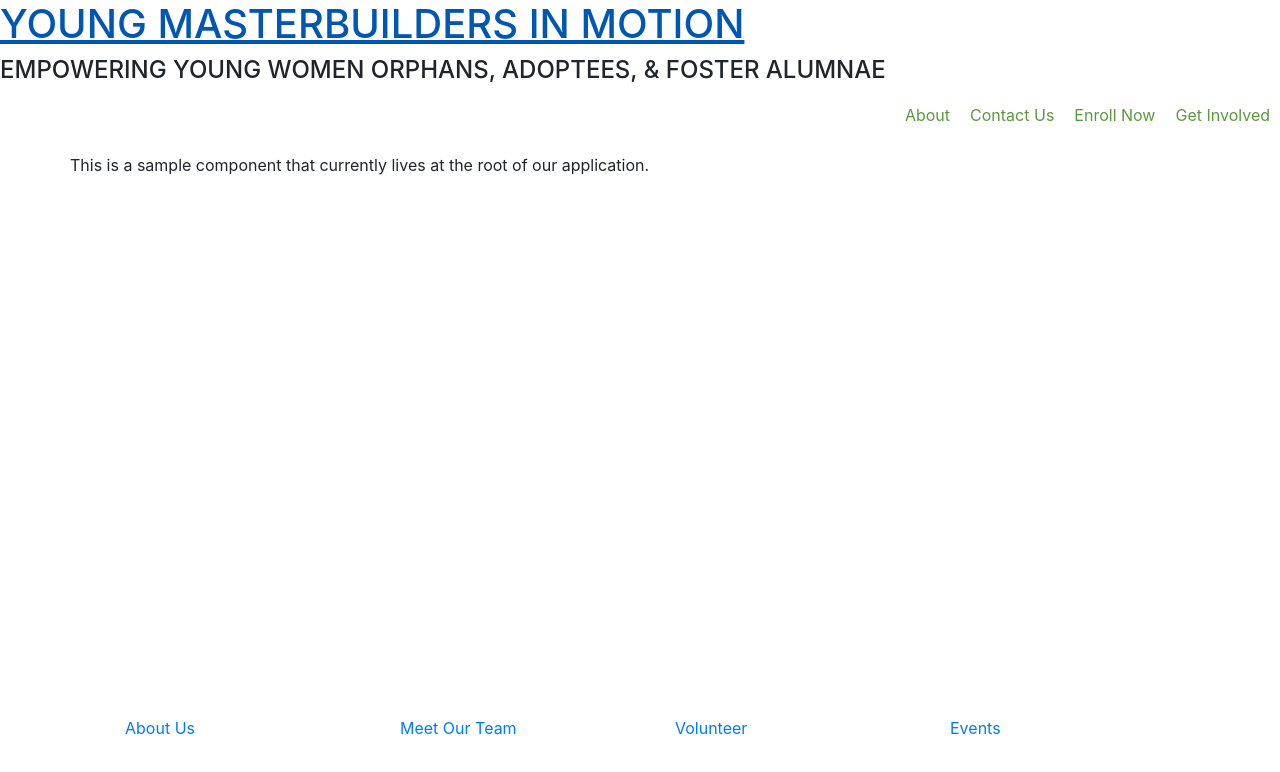
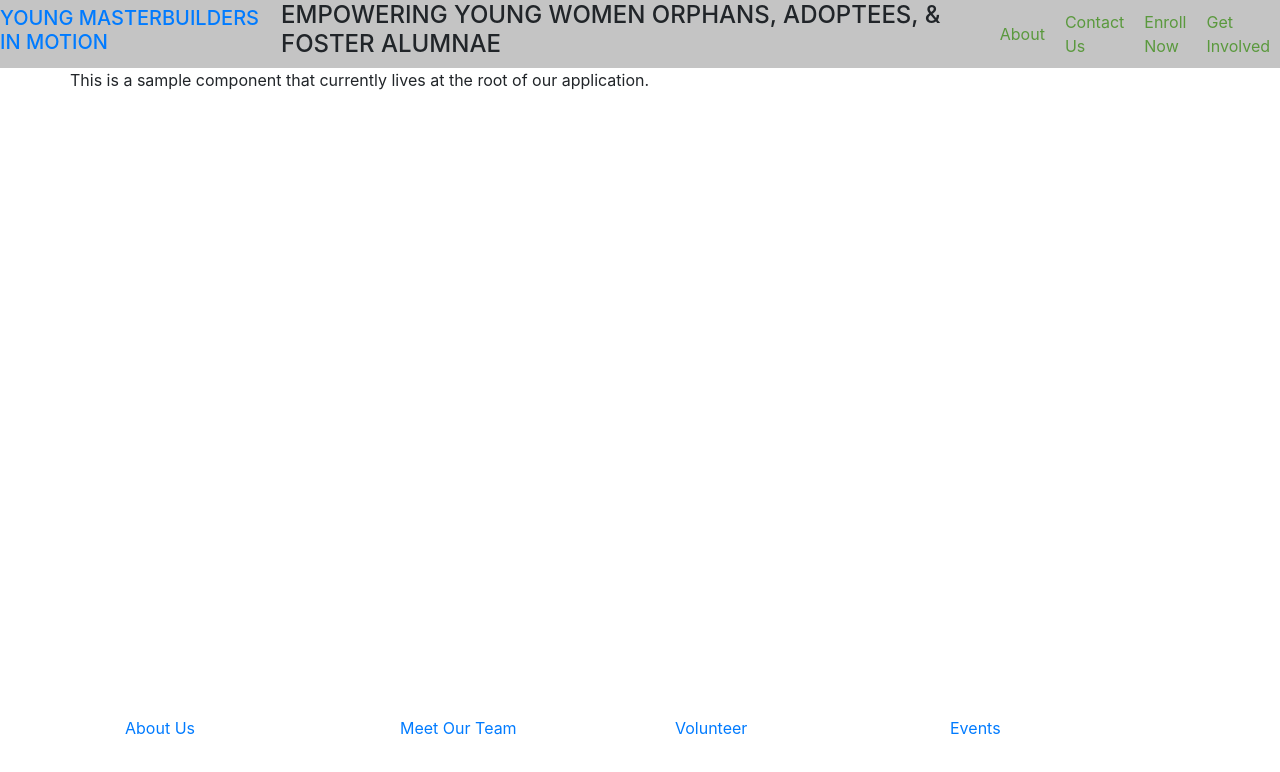
Before and after one commit to the-difference-engine/ymim, a React (Create React App) app in the folder frontend/: page / in a window 1280 px wide. Shown: the top 772 px of the page. Built offline with nearby package versions, Linux system fonts and the light colour scheme.

Commit message:
styled header slightly

```diff
--- a/frontend/src/components/Header/Header.css
+++ b/frontend/src/components/Header/Header.css
@@ -1,12 +1,26 @@
+.header-container {
+  display: flex;
+  justify-content: space-between;
+  background: hsl(0, 0%, 77%);
+  align-items: center;
+}
+
+.org-name {
+  font-size: 20px;
+}
+
 .nav-links {
   list-style: none;
   display: flex;
   justify-content: flex-end;
+  align-items: center;
+  margin: 0;
 }
 
 .nav-link {
   padding: 10px;
   color: hsl(101,43%,42%);
+  height: 100%;
 }
 
 .nav-link:hover {
--- a/frontend/src/components/Header/Header.js
+++ b/frontend/src/components/Header/Header.js
@@ -7,7 +7,8 @@ class Header extends Component {
   render() {
     return (
       <header>
-        <Link to="/"><h1>YOUNG MASTERBUILDERS IN MOTION</h1></Link>
+          <div className="header-container">
+          <Link to="/"><h1 className="org-name">YOUNG MASTERBUILDERS IN MOTION</h1></Link>
           <Route exact path="/" render={() => <h4>EMPOWERING YOUNG WOMEN ORPHANS, ADOPTEES, & FOSTER ALUMNAE</h4>}/>
           <nav>
             <ul className="nav-links">
@@ -25,6 +26,7 @@ class Header extends Component {
               </li>
             </ul>
           </nav>
+        </div>
       </header>
     )
   }
```
Lines whose indentation alone changed are shown as unchanged.
